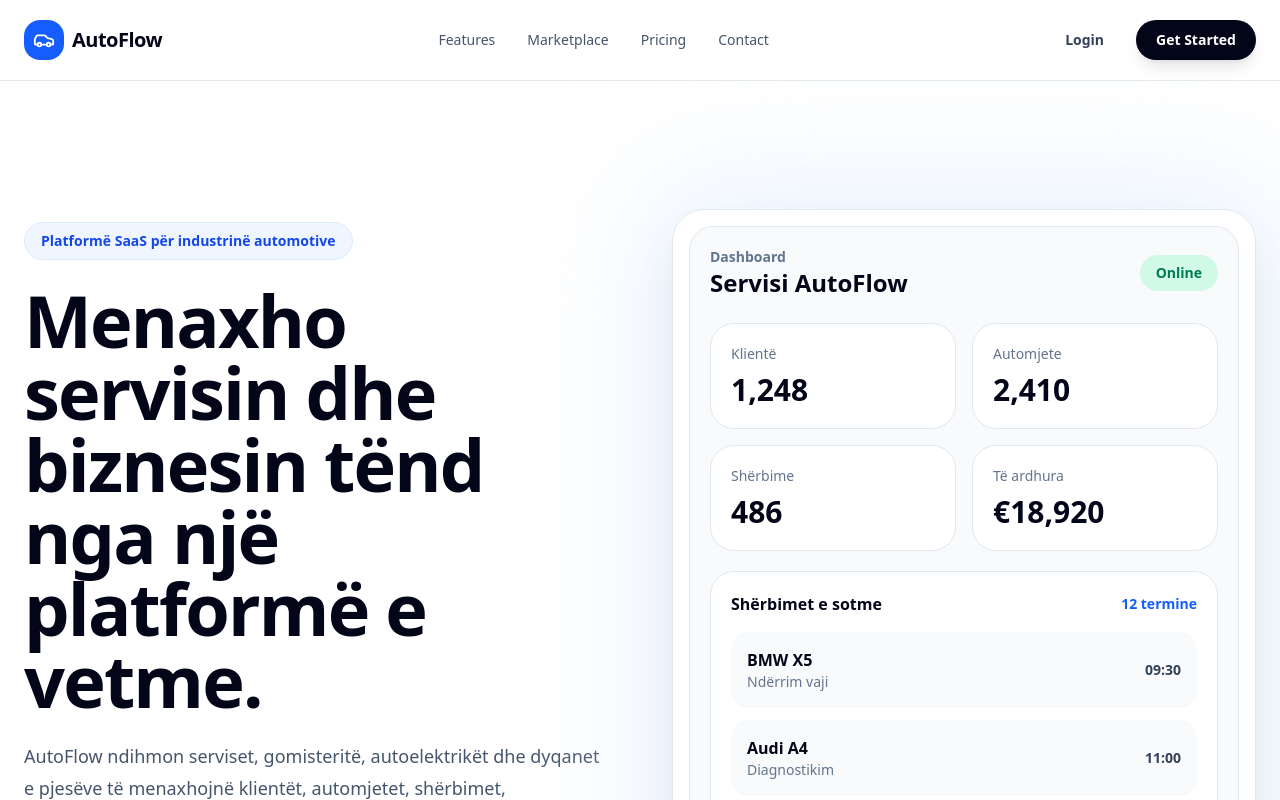
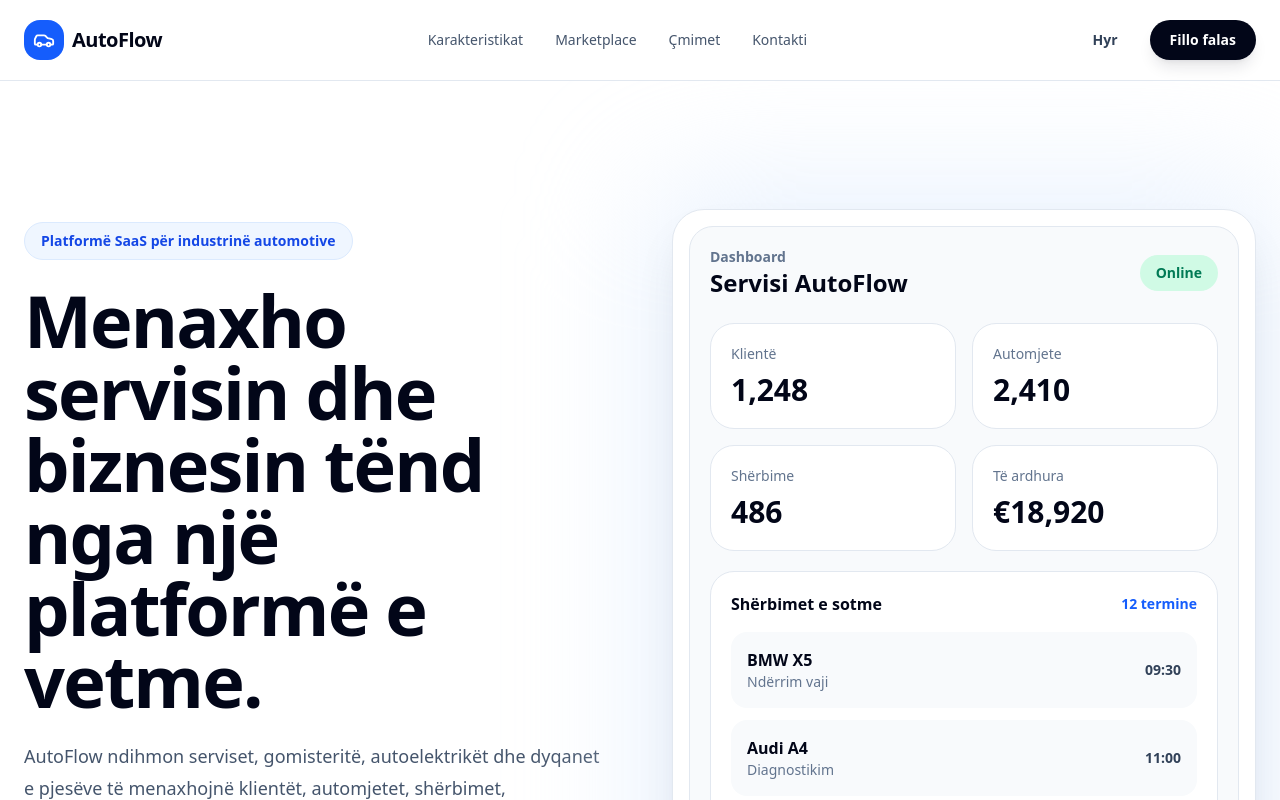
Before and after one commit to genciiv/auto-flow, a Next.js app: page / in a window 1280 px wide. Shown: the top 800 px of the page. Built offline with nearby package versions, Linux system fonts and the light colour scheme; no server answers; sample sign-in values are in the browser's storage.

Commit message:
(auth): complete authentication flow and localized user navigation

```diff
--- a/src/app/auth/redirect/route.js
+++ b/src/app/auth/redirect/route.js
@@ -18,14 +18,22 @@ function getDestination(user) {
   return "/login?error=no-access";
 }
 
-export async function GET(request) {
+async function redirectUser(request) {
   const session = await auth();
 
   if (!session?.user) {
-    return NextResponse.redirect(new URL("/login", request.url));
+    return NextResponse.redirect(new URL("/login", request.url), 303);
   }
 
   const destination = getDestination(session.user);
 
-  return NextResponse.redirect(new URL(destination, request.url));
+  return NextResponse.redirect(new URL(destination, request.url), 303);
 }
+
+export async function GET(request) {
+  return redirectUser(request);
+}
+
+export async function POST(request) {
+  return redirectUser(request);
+}
--- a/src/app/dashboard/settings/page.jsx
+++ b/src/app/dashboard/settings/page.jsx
@@ -9,10 +9,12 @@ export default function SettingsPage() {
     <DashboardLayout>
       <div className="space-y-8">
         <div>
-          <p className="text-sm font-semibold text-blue-600">Settings</p>
+          <p className="text-sm font-semibold text-blue-600">Cilësimet</p>
+
           <h1 className="mt-2 text-3xl font-bold tracking-tight text-slate-950">
-            Settings
+            Cilësimet e llogarisë
           </h1>
+
           <p className="mt-2 text-slate-500">
             Menaxho profilin, biznesin, njoftimet dhe abonimin.
           </p>
--- a/src/components/dashboard/ProfileMenu.jsx
+++ b/src/components/dashboard/ProfileMenu.jsx
@@ -1,66 +1,139 @@
 "use client";
 
 import { useState } from "react";
+import Link from "next/link";
+import { signOut } from "next-auth/react";
 import {
   ChevronDown,
   CreditCard,
   HelpCircle,
+  LoaderCircle,
   LogOut,
   Settings,
   User,
 } from "lucide-react";
 
-const menu = [
-  { title: "Profili", icon: User },
-  { title: "Settings", icon: Settings },
-  { title: "Billing", icon: CreditCard },
-  { title: "Help", icon: HelpCircle },
-  { title: "Logout", icon: LogOut },
+const menuItems = [
+  {
+    title: "Profili",
+    icon: User,
+    href: "/dashboard/settings",
+  },
+  {
+    title: "Cilësimet",
+    icon: Settings,
+    href: "/dashboard/settings",
+  },
+  {
+    title: "Abonimi",
+    icon: CreditCard,
+    href: "/dashboard/settings#billing",
+  },
+  {
+    title: "Ndihmë",
+    icon: HelpCircle,
+    href: "/#contact",
+  },
 ];
 
 export default function ProfileMenu() {
   const [open, setOpen] = useState(false);
+  const [isLoggingOut, setIsLoggingOut] = useState(false);
+
+  async function handleLogout() {
+    try {
+      setIsLoggingOut(true);
+      setOpen(false);
+
+      await signOut({
+        callbackUrl: "/login",
+      });
+    } catch (error) {
+      console.error("Gabim gjatë daljes nga llogaria:", error);
+      setIsLoggingOut(false);
+    }
+  }
 
   return (
     <div className="relative">
       <button
-        onClick={() => setOpen(!open)}
-        className="flex items-center gap-3 rounded-full border border-slate-200 bg-white px-3 py-2 hover:bg-slate-50"
+        type="button"
+        onClick={() => setOpen((currentValue) => !currentValue)}
+        aria-expanded={open}
+        aria-label="Hap menunë e profilit"
+        className="flex items-center gap-3 rounded-full border border-slate-200 bg-white px-3 py-2 transition hover:bg-slate-50"
       >
-        <div className="h-9 w-9 rounded-full bg-slate-200" />
+        <div className="flex h-9 w-9 items-center justify-center rounded-full bg-slate-200 text-sm font-bold text-slate-600">
+          AS
+        </div>
 
         <div className="hidden text-left sm:block">
           <p className="text-sm font-bold text-slate-950">Auto Service</p>
-          <p className="text-xs text-slate-500">Owner</p>
+
+          <p className="text-xs text-slate-500">Pronar</p>
         </div>
 
-        <ChevronDown size={16} className="hidden text-slate-400 sm:block" />
+        <ChevronDown
+          size={16}
+          className={`hidden text-slate-400 transition-transform sm:block ${
+            open ? "rotate-180" : ""
+          }`}
+        />
       </button>
 
-      {open && (
-        <div className="absolute right-0 mt-3 w-64 rounded-[1.5rem] border border-slate-200 bg-white p-3 shadow-2xl shadow-slate-900/10">
+      {open ? (
+        <>
+          <button
+            type="button"
+            aria-label="Mbyll menunë"
+            onClick={() => setOpen(false)}
+            className="fixed inset-0 z-40 cursor-default"
+          />
+
+          <div className="absolute right-0 z-50 mt-3 w-64 rounded-[1.5rem] border border-slate-200 bg-white p-3 shadow-2xl shadow-slate-900/10">
             <div className="border-b border-slate-100 px-3 py-3">
               <p className="font-bold text-slate-950">Auto Service Fier</p>
-            <p className="text-sm text-slate-500">owner@autoflow.al</p>
+
+              <p className="mt-1 text-sm text-slate-500">owner@autoflow.al</p>
             </div>
 
             <div className="mt-2 space-y-1">
-            {menu.map((item) => {
+              {menuItems.map((item) => {
                 const Icon = item.icon;
 
                 return (
-                <button
+                  <Link
                     key={item.title}
-                  className="flex w-full items-center gap-3 rounded-2xl px-3 py-3 text-sm font-semibold text-slate-600 hover:bg-slate-50 hover:text-slate-950"
+                    href={item.href}
+                    onClick={() => setOpen(false)}
+                    className="flex w-full items-center gap-3 rounded-2xl px-3 py-3 text-sm font-semibold text-slate-600 transition hover:bg-slate-50 hover:text-slate-950"
                   >
                     <Icon size={18} />
                     {item.title}
-                </button>
+                  </Link>
                 );
               })}
+
+              <div className="my-2 border-t border-slate-100" />
+
+              <button
+                type="button"
+                onClick={handleLogout}
+                disabled={isLoggingOut}
+                className="flex w-full items-center gap-3 rounded-2xl px-3 py-3 text-sm font-semibold text-red-600 transition hover:bg-red-50 disabled:cursor-not-allowed disabled:opacity-60"
+              >
+                {isLoggingOut ? (
+                  <LoaderCircle size={18} className="animate-spin" />
+                ) : (
+                  <LogOut size={18} />
+                )}
+
+                {isLoggingOut ? "Duke dalë..." : "Dil nga llogaria"}
+              </button>
             </div>
           </div>
-      )}
+        </>
+      ) : null}
     </div>
   );
 }
--- a/src/components/landing/Header.jsx
+++ b/src/components/landing/Header.jsx
@@ -1,39 +1,108 @@
-import { Car } from "lucide-react";
+import Link from "next/link";
+import { Car, LayoutDashboard, LogOut } from "lucide-react";
 
-export default function Header() {
+import { auth } from "@/auth";
+import { logoutAction } from "@/app/actions/auth-actions";
+
+function getDashboardDestination(user) {
+  if (user?.globalRole === "PLATFORM_ADMIN") {
+    return {
+      href: "/admin",
+      label: "Administrimi",
+    };
+  }
+
+  if (user?.globalRole === "CUSTOMER") {
+    return {
+      href: "/customer/dashboard",
+      label: "Portali i klientit",
+    };
+  }
+
+  if (user?.businessId && user?.businessRole) {
+    return {
+      href: "/dashboard",
+      label: "Paneli i biznesit",
+    };
+  }
+
+  return null;
+}
+
+export default async function Header() {
+  const session = await auth();
+  const destination = getDashboardDestination(session?.user);
+
   return (
     <header className="sticky top-0 z-50 border-b border-slate-200 bg-white/80 backdrop-blur-xl">
       <div className="mx-auto flex max-w-7xl items-center justify-between px-6 py-5">
-        <div className="flex items-center gap-2">
+        <Link href="/" className="flex items-center gap-2">
           <div className="flex h-10 w-10 items-center justify-center rounded-2xl bg-blue-600 text-white">
             <Car size={22} />
           </div>
+
           <span className="text-xl font-bold tracking-tight">AutoFlow</span>
-        </div>
+        </Link>
 
         <nav className="hidden items-center gap-8 text-sm font-medium text-slate-600 md:flex">
-          <a href="#features" className="hover:text-slate-950">
-            Features
-          </a>
-          <a href="#marketplace" className="hover:text-slate-950">
+          <Link href="/#features" className="transition hover:text-slate-950">
+            Karakteristikat
+          </Link>
+
+          <Link
+            href="/#marketplace"
+            className="transition hover:text-slate-950"
+          >
             Marketplace
-          </a>
-          <a href="#pricing" className="hover:text-slate-950">
-            Pricing
-          </a>
-          <a href="#contact" className="hover:text-slate-950">
-            Contact
-          </a>
+          </Link>
+
+          <Link href="/#pricing" className="transition hover:text-slate-950">
+            Çmimet
+          </Link>
+
+          <Link href="/#contact" className="transition hover:text-slate-950">
+            Kontakti
+          </Link>
         </nav>
 
-        <div className="flex items-center gap-3">
-          <button className="hidden rounded-full px-5 py-2.5 text-sm font-semibold text-slate-700 hover:bg-slate-100 md:block">
-            Login
-          </button>
-          <button className="rounded-full bg-slate-950 px-5 py-2.5 text-sm font-semibold text-white shadow-lg shadow-slate-900/10 hover:bg-slate-800">
-            Get Started
-          </button>
-        </div>
+        {session?.user && destination ? (
+          <div className="flex items-center gap-3">
+            <Link
+              href={destination.href}
+              className="flex items-center gap-2 rounded-full bg-slate-950 px-5 py-2.5 text-sm font-semibold text-white shadow-lg shadow-slate-900/10 transition hover:bg-slate-800"
+            >
+              <LayoutDashboard size={17} />
+              {destination.label}
+            </Link>
+
+            <form action={logoutAction}>
+              <button
+                type="submit"
+                aria-label="Dil nga llogaria"
+                className="hidden items-center gap-2 rounded-full border border-slate-200 bg-white px-4 py-2.5 text-sm font-semibold text-slate-700 transition hover:bg-slate-100 sm:flex"
+              >
+                <LogOut size={17} />
+                Dil
+              </button>
+            </form>
+          </div>
+        ) : (
+          <div className="flex items-center gap-3">
+            <Link
+              href="/login"
+              className="hidden rounded-full px-5 py-2.5 text-sm font-semibold text-slate-700 transition hover:bg-slate-100 md:block"
+            >
+              Hyr
+            </Link>
+
+            <Link
+              href="/login"
+              className="rounded-full bg-slate-950 px-5 py-2.5 text-sm font-semibold text-white shadow-lg shadow-slate-900/10 transition hover:bg-slate-800"
+            >
+              Fillo falas
+            </Link>
+          </div>
+        )}
       </div>
     </header>
   );
```
Lines whose indentation alone changed are shown as unchanged.
